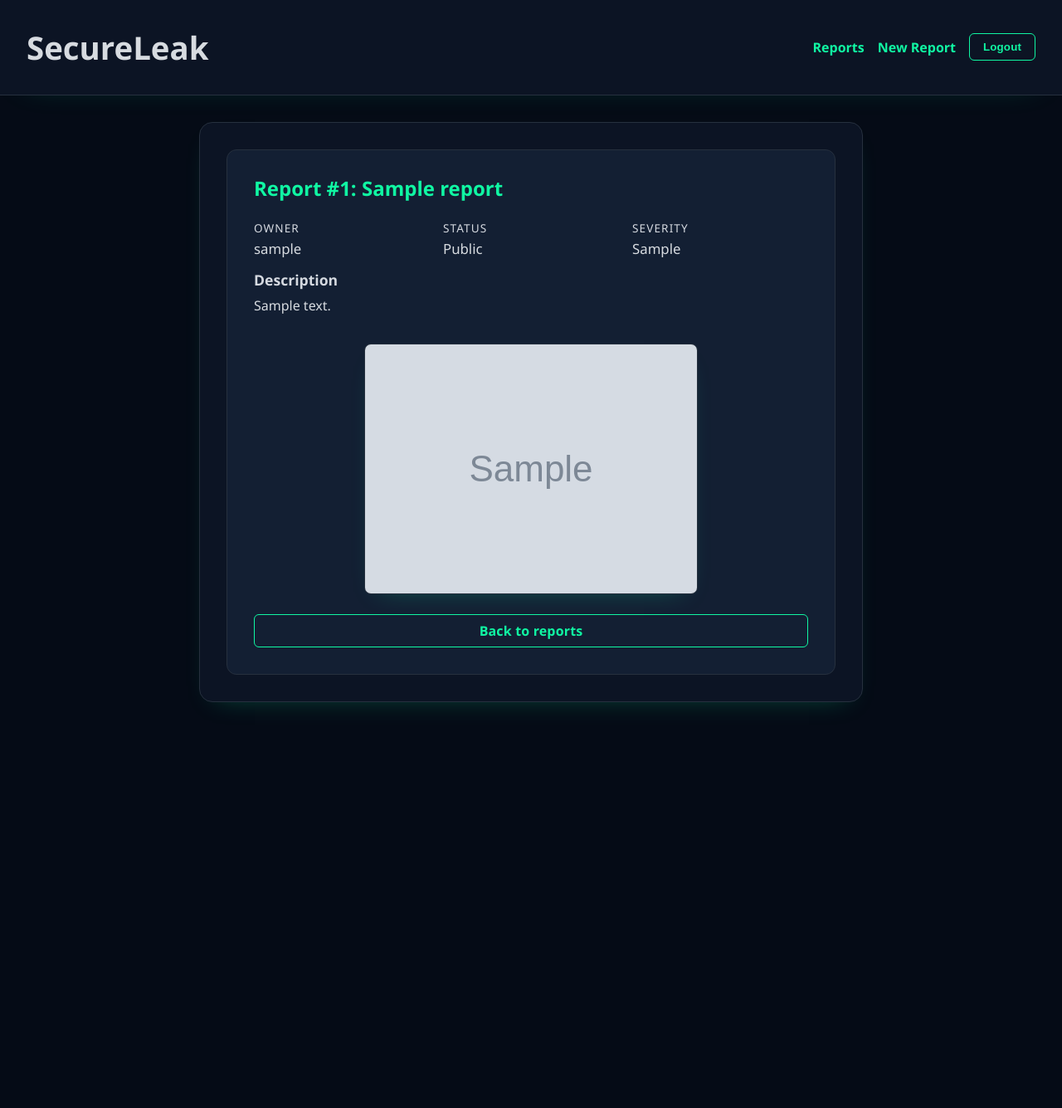
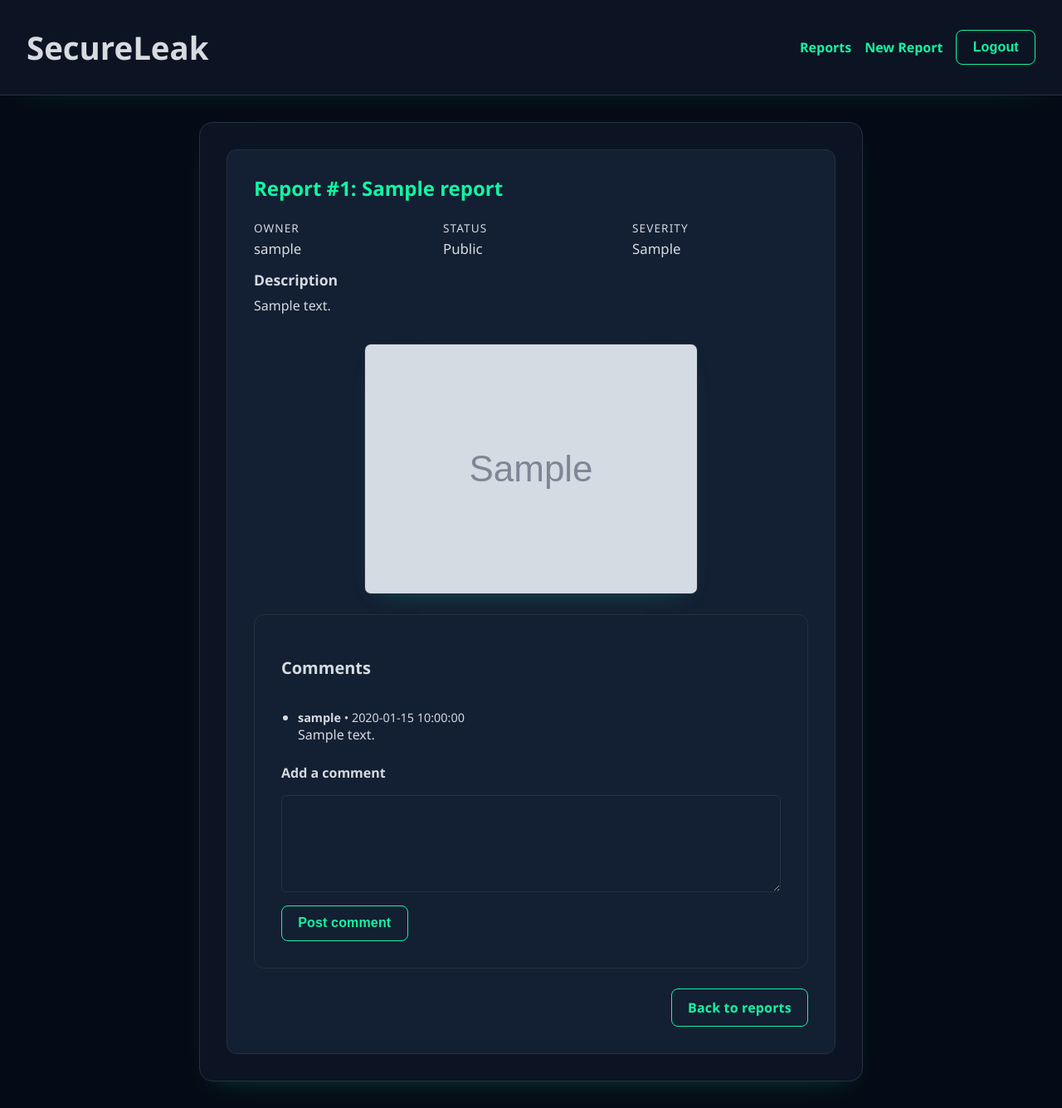
Before and after one commit to marcus-rk/SecureLeak, a Flask app: page /reports/1 in a window 1280 px wide. Shown: the whole page at 83% size. Before the commit the page ends 854 px from the top, so only its background shows below. Run offline with Flask 3, Linux system fonts and the light colour scheme; the visitor is signed in with stand-in values (Sample User, id 1); tables that the repository leaves empty hold one stand-in row (values such as "Sample post"); grey boxes marked "Sample" are stand-in pictures; some libraries are stand-ins or nearby versions.

Commit message:
Implement commenting feature for reports: add comment section, routes, and database integration; enhance report detail template and styling.

```diff
--- a/database/connection.py
+++ b/database/connection.py
@@ -17,6 +17,8 @@ def get_db() -> sqlite3.Connection:
         db_path = Path(current_app.config["DATABASE"])
         db_path.parent.mkdir(parents=True, exist_ok=True)
         conn = sqlite3.connect(db_path)
+        # Enforce relational integrity on SQLite (off by default per-connection)
+        conn.execute("PRAGMA foreign_keys = ON;")
         conn.row_factory = sqlite3.Row
         g.db = conn
     return g.db
--- a/repository/comments_repo.py
+++ b/repository/comments_repo.py
@@ -15,7 +15,15 @@ def create_comment(report_id: int, user_id: int, content: str) -> int:
 
 def list_comments_for_report(report_id: int) -> List[Dict[str, Any]]:
     rows = get_db().execute(
-        "SELECT * FROM comments WHERE report_id = ? ORDER BY id", (report_id,)
+        (
+            "SELECT c.id, c.report_id, c.user_id, c.content, c.created_at, "
+            "u.username AS author_username "
+            "FROM comments c "
+            "LEFT JOIN users u ON u.id = c.user_id "
+            "WHERE c.report_id = ? "
+            "ORDER BY c.created_at ASC, c.id ASC"
+        ),
+        (report_id,),
     ).fetchall()
     return [dict(r) for r in rows]
 
--- a/routes/auth.py
+++ b/routes/auth.py
@@ -12,7 +12,6 @@ from repository import users_repo
 from security.auth_utils import (
     build_hasher,
     maybe_upgrade_hash,
-    normalize_email,
     normalize_and_validate_email,
     verify_password,
     validate_password,
@@ -91,6 +90,7 @@ def register_post() -> ResponseReturnValue:
 
 # POST: Logout
 @auth_bp.route("/logout", methods=["POST"])
+@login_required
 def logout() -> ResponseReturnValue:
     session.clear()
     flash("Signed out.", "info")
--- a/routes/reports.py
+++ b/routes/reports.py
@@ -5,7 +5,6 @@ from typing import Optional
 from flask import (
     Blueprint,
     abort,
-    current_app,
     flash,
     redirect,
     render_template,
@@ -16,6 +15,7 @@ from flask import (
 )
 from flask.typing import ResponseReturnValue
 from repository import reports_repo
+from repository import comments_repo
 from security.decorators import login_required
 from security.reports_access import is_report_viewable
 from security.uploads import (
@@ -100,7 +100,30 @@ def view_report(report_id: int) -> ResponseReturnValue:
     uid = session.get("user_id")
     if not is_report_viewable(report, uid):
         abort(404)
-    return render_template("report_detail.html", report=report), 200
+    comments = comments_repo.list_comments_for_report(report_id)
+    return render_template("report_detail.html", report=report, comments=comments), 200
+
+
+@reports_bp.route("/<int:report_id>/comment", methods=["POST"])
+@login_required
+def add_comment(report_id: int) -> ResponseReturnValue:
+    report = reports_repo.get_report_by_id(report_id)
+    if not report:
+        abort(404)
+    uid = session.get("user_id")
+    if not is_report_viewable(report, uid):
+        # Preserve info-hiding policy
+        abort(404)
+
+    body = (request.form.get("body") or "").strip()
+    if not body or len(body) > 2000:
+        flash("Comment must be between 1 and 2000 characters.", "error")
+        comments = comments_repo.list_comments_for_report(report_id)
+        return render_template("report_detail.html", report=report, comments=comments), 400
+
+    comments_repo.create_comment(report_id, uid, body)
+    flash("Comment posted.", "success")
+    return redirect(url_for("reports.view_report", report_id=report_id), 303)
 
 
 @reports_bp.route("/<int:report_id>/image/<path:name>", methods=["GET"])  # New, clearer path
@@ -108,6 +131,7 @@ def view_report(report_id: int) -> ResponseReturnValue:
 @login_required
 def report_file(report_id: int, name: str) -> ResponseReturnValue:
     report = reports_repo.get_report_by_id(report_id)
+
     if not report:
         abort(404)
     # Visibility: same rule as detail
--- a/static/css/style.css
+++ b/static/css/style.css
@@ -167,11 +167,13 @@ section.auth-form p a {
     display: inline-flex;
     align-items: center;
     justify-content: center;
-    padding: 0.5rem 1rem;
+    padding: 0.7rem 1.2rem; /* larger tap target */
+    min-height: 40px;      /* ensure comfortable height */
     border: 1px solid var(--color-primary);
-    border-radius: 6px;
+    border-radius: 8px;    /* slightly rounder */
     background-color: transparent;
     color: var(--color-primary);
+    font-size: 1rem;       /* slightly larger text */
     font-weight: 600;
     letter-spacing: 0.01em;
     cursor: pointer;
@@ -285,6 +287,15 @@ section.reports form {
     font-weight: 600;
     color: var(--color-primary);
 }
+
+/* Inline action rows for aligning buttons/links */
+.actions {
+    display: flex;
+    flex-wrap: wrap;
+    gap: 0.5rem;
+}
+.actions--end { justify-content: flex-end; }
+.actions--center { justify-content: center; }
 
 /* --------------------------------
    Report attachments (images)
@@ -407,6 +418,45 @@ tbody tr:hover .table-link {
     overflow-wrap: anywhere;
     word-break: break-word;
     hyphens: auto;
+}
+
+/* --------------------------------
+   Comments (Phase 5)
+--------------------------------- */
+.comments {
+    display: flex;
+    flex-direction: column;
+    gap: 0.75rem;
+}
+
+.comment-list {
+    /* Reduce default list margin and add comfortable spacing between items */
+    margin-block: 0.25rem 0.75rem;
+    padding-inline-start: 1.25rem;
+    display: grid;
+    gap: 0.75rem;
+}
+
+.comment__meta {
+    font-size: 0.9rem;
+    color: var(--color-text-muted);
+}
+
+.comment__body {
+    /* Preserve newlines and spaces from plain text without risking XSS */
+    white-space: pre-wrap;
+    overflow-wrap: anywhere;
+    word-break: break-word;
+}
+
+/* Buttons/links inside cards shouldn't stretch full width */
+.card > :where(button, .button-link) {
+    align-self: flex-start;
+}
+
+/* And buttons/links inside forms within cards should stay compact too */
+.card form :where(button, .button-link) {
+    align-self: flex-start;
 }
 
 /* Provide a small gap when multiple buttons appear inline in the same paragraph */
--- a/templates/report_detail.html
+++ b/templates/report_detail.html
@@ -41,6 +41,40 @@
                 <img src="{{ url_for('reports.report_file', report_id=report.id, name=report.image_name) }}" alt="Attachment">
             </div>
         {% endif %}
-        <a class="button-link" href="{{ url_for('reports.list_reports') }}">Back to reports</a>
+        <section class="comments card">
+            <h3>Comments</h3>
+            {% if comments and comments|length > 0 %}
+                <ul class="comment-list">
+                    {% for c in comments %}
+                        <li class="comment">
+                            <div class="comment__meta">
+                                <strong>{{ c.author_username or 'Deleted user' }}</strong>
+                                <span>•</span>
+                                <time datetime="{{ c.created_at }}">{{ c.created_at }}</time>
+                            </div>
+                            <div class="comment__body">{{ c.content }}</div>
+                        </li>
+                    {% endfor %}
+                </ul>
+            {% else %}
+                <p class="muted">No comments yet.</p>
+            {% endif %}
+
+            {% if session.get('user_id') %}
+                <form action="{{ url_for('reports.add_comment', report_id=report.id) }}" method="post" class="comment-form">
+                    <input type="hidden" name="csrf_token" value="{{ csrf_token() }}">
+                    <label for="comment-body">Add a comment</label>
+                    <textarea id="comment-body" name="body" rows="4" maxlength="2000" required></textarea>
+                    <div>
+                        <button type="submit">Post comment</button>
+                    </div>
+                </form>
+            {% else %}
+                <p><a class="button-link" href="{{ url_for('auth.login') }}">Login</a> to post a comment.</p>
+            {% endif %}
+        </section>
+        <div class="actions actions--end">
+            <a class="button-link" href="{{ url_for('reports.list_reports') }}">Back to reports</a>
+        </div>
     </section>
 {% endblock %}
--- a/templates/report_new.html
+++ b/templates/report_new.html
@@ -44,7 +44,9 @@
             </select>
             <label for="image">Attachment (optional)</label>
             <input id="image" name="image" type="file" accept="image/*">
-            <button type="submit">Submit report</button>
+            <div class="actions actions--end">
+                <button type="submit">Submit report</button>
+            </div>
         </form>
     </section>
 {% endblock %}
```
Also changed, not shown: README.md.
